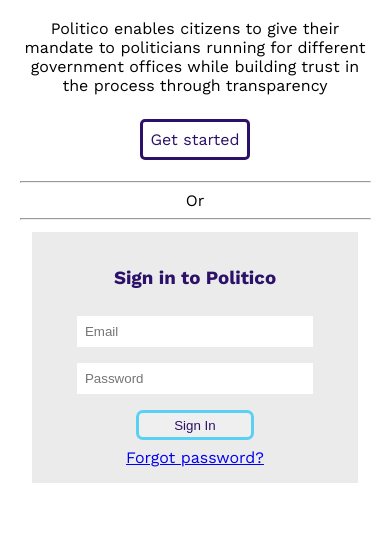
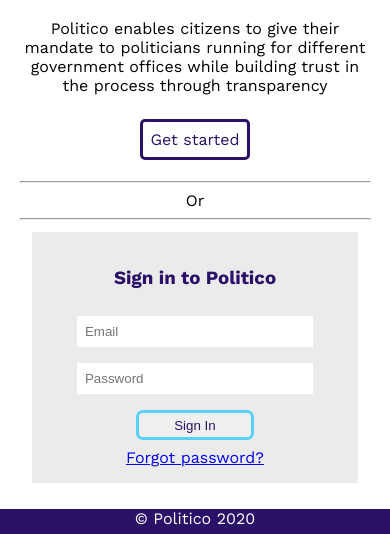
Before and after one commit to Blaise-Shyaka/Politico, a website: page templates/index.html in a window 390 px wide. Shown: the part 310-844 px from the top of the page. Drawn offline with nearby package versions, Linux system fonts and the light colour scheme.

Commit message:
Add footer to homepage on mobile view

```diff
--- a/templates/css/index.css
+++ b/templates/css/index.css
@@ -104,6 +104,20 @@
     width: 40%;
 }
 
+footer {
+    position: fixed;
+    width: 100%;
+    background-color: #2c1169;
+    bottom: 0;
+    height: 3%;
+}
+
+footer div{
+    margin: 0 auto;
+    text-align: center;
+    color: #fff;
+}
+
 @media screen and (min-width: 500px) {
     .login-form {
         width: 55%;
--- a/templates/index.html
+++ b/templates/index.html
@@ -39,5 +39,8 @@
             </div>
         </div>
     </div>
+    <footer>
+        <div>&copy; Politico 2020</div>
+    </footer>
 </body>
 </html>
```
